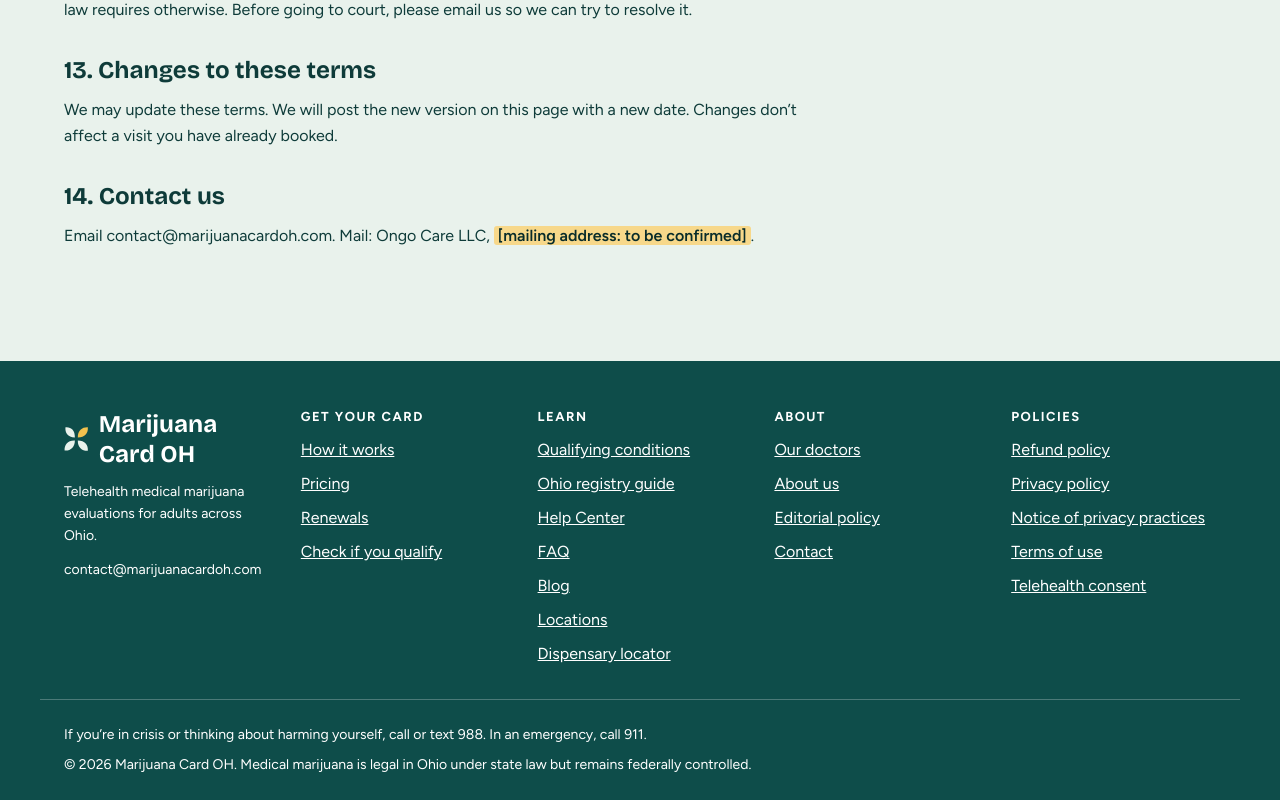
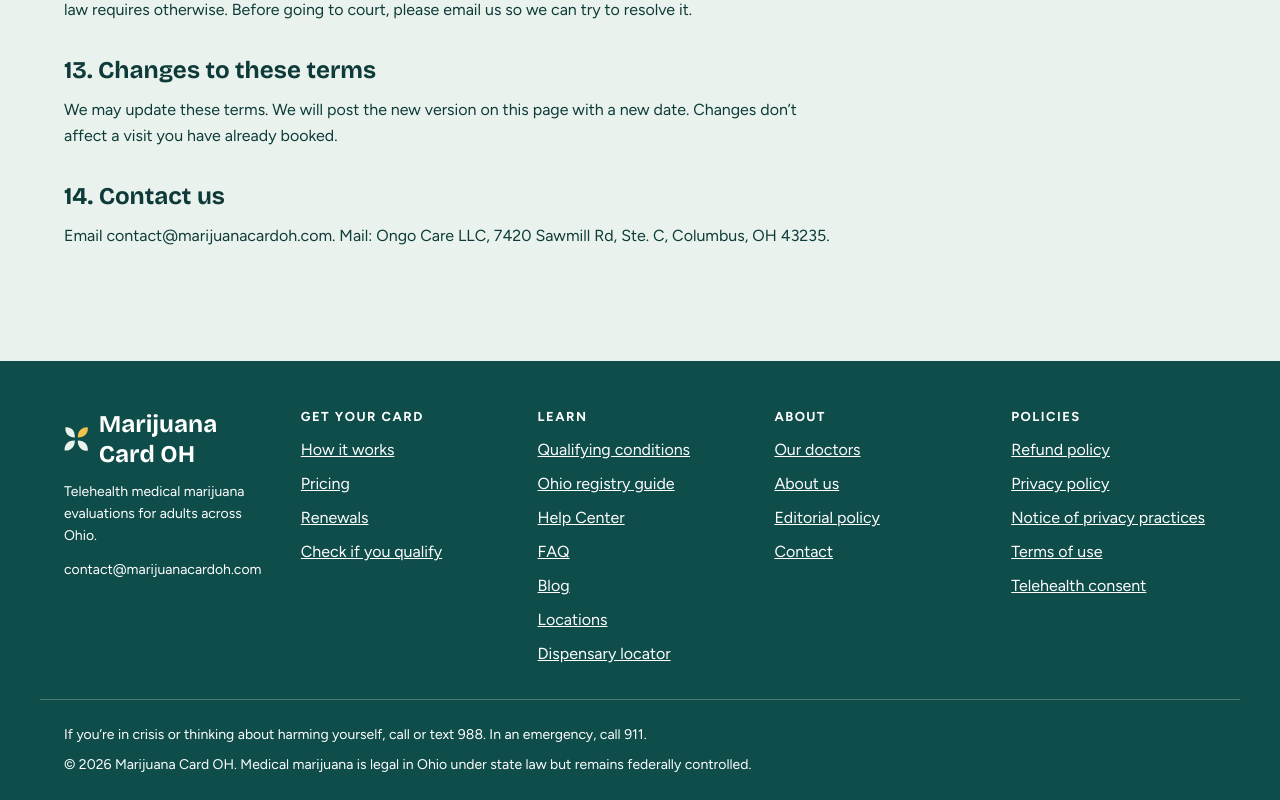
Before and after one commit to princsharma/medclap-marijuana-card-oh, a Next.js app: page /terms in a window 1280 px wide. Shown: the part 3353-4153 px from the top of the page. Built offline with nearby package versions, Linux system fonts and the light colour scheme.

Commit message:
Legal: Ongo Care LLC mailing address
Co-Authored-By: Claude Opus 5.5 <noreply@anthropic.com>
Claude-Session: https://claude.ai/code/session_01WEXVPimpnxdvA8K4Yv7mZQ

```diff
--- a/brand/legal.ts
+++ b/brand/legal.ts
@@ -4,7 +4,7 @@ export const legal = {
   status: 'draft' as 'draft' | 'final',          // 'draft' shows the review banner on every legal page
   effectiveDate: '14 October 2026' as string | null,  // site launch date (Prince, 14 Oct 2026)           // e.g. '1 November 2026'
   company: 'Ongo Care LLC' as string | null,                 // legal name of the company that runs the website
-  companyAddress: null as string | null,          // mailing address for legal notices
+  companyAddress: '7420 Sawmill Rd, Ste. C, Columbus, OH 43235' as string | null,          // mailing address for legal notices
   practice: null as string | null,                // medical practice the physicians see patients through (the HIPAA covered entity)
   practiceAddress: null as string | null,
   privacyContactEmail: null as string | null,     // privacy officer mailbox
```
